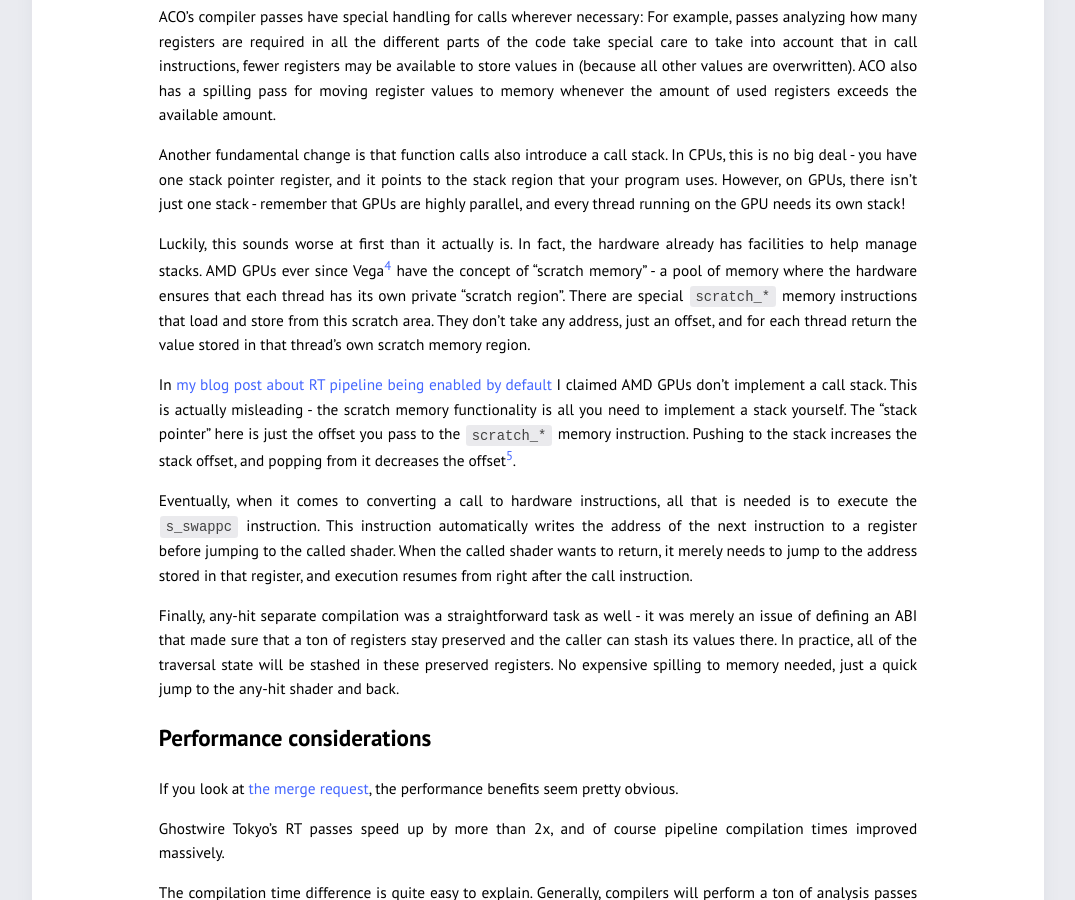
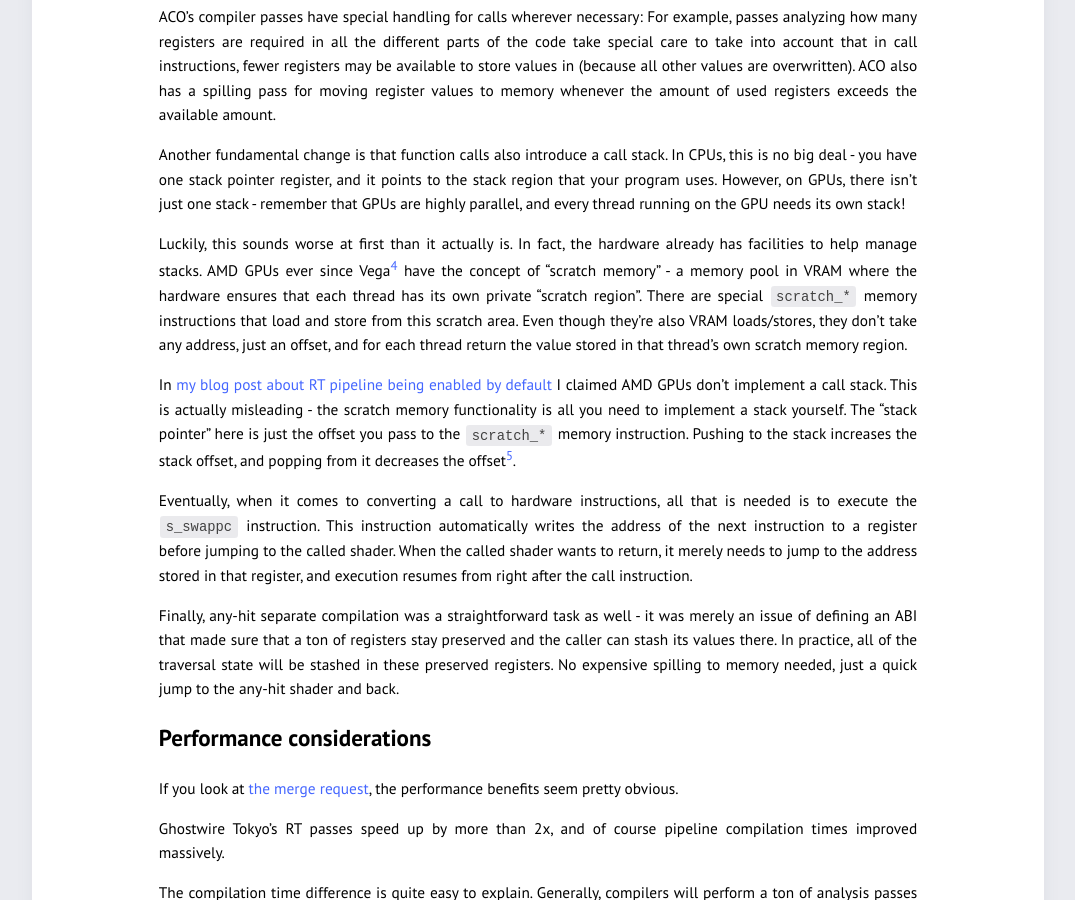
Before and after one commit to pixelcluster/pixelcluster.github.io, a Jekyll site: the page built from _posts/2026-01-30-Mesa-26.md, in a window 1280 px wide and 900 px high, scrolled down 4319 px. Shown: the whole window, without its empty margins (102-1177 px from the left). Built offline with Jekyll 4.4.1, drawn with Linux system fonts in a browser that asks for light colours; comment, search, counter and statistics services are not loaded.

Commit message:
clarification

```diff
--- a/_posts/2026-01-30-Mesa-26.md
+++ b/_posts/2026-01-30-Mesa-26.md
@@ -159,9 +159,9 @@ to the stack region that your program uses. However, on GPUs, there isn't just o
 on the GPU needs its own stack!
 
 Luckily, this sounds worse at first than it actually is. In fact, the hardware already has facilities to help manage stacks. AMD GPUs ever since Vega[^4] have
-the concept of "scratch memory" - a pool of memory where the hardware ensures that each thread has its own private "scratch region". There are special
-`scratch_*` memory instructions that load and store from this scratch area. They don't take any address, just an offset, and for each thread return the
-value stored in that thread's own scratch memory region.
+the concept of "scratch memory" - a memory pool in VRAM where the hardware ensures that each thread has its own private "scratch region". There are special
+`scratch_*` memory instructions that load and store from this scratch area. Even though they're also VRAM loads/stores, they don't take any address, just an offset,
+and for each thread return the value stored in that thread's own scratch memory region.
 
 In [my blog post about RT pipeline being enabled by default](/_posts/2023-06-13-RADV-Raytracing-ON.md) I claimed AMD GPUs don't implement a call stack.
 This is actually misleading - the scratch memory functionality is all you need to implement a stack yourself. The "stack pointer" here is just the offset
```
